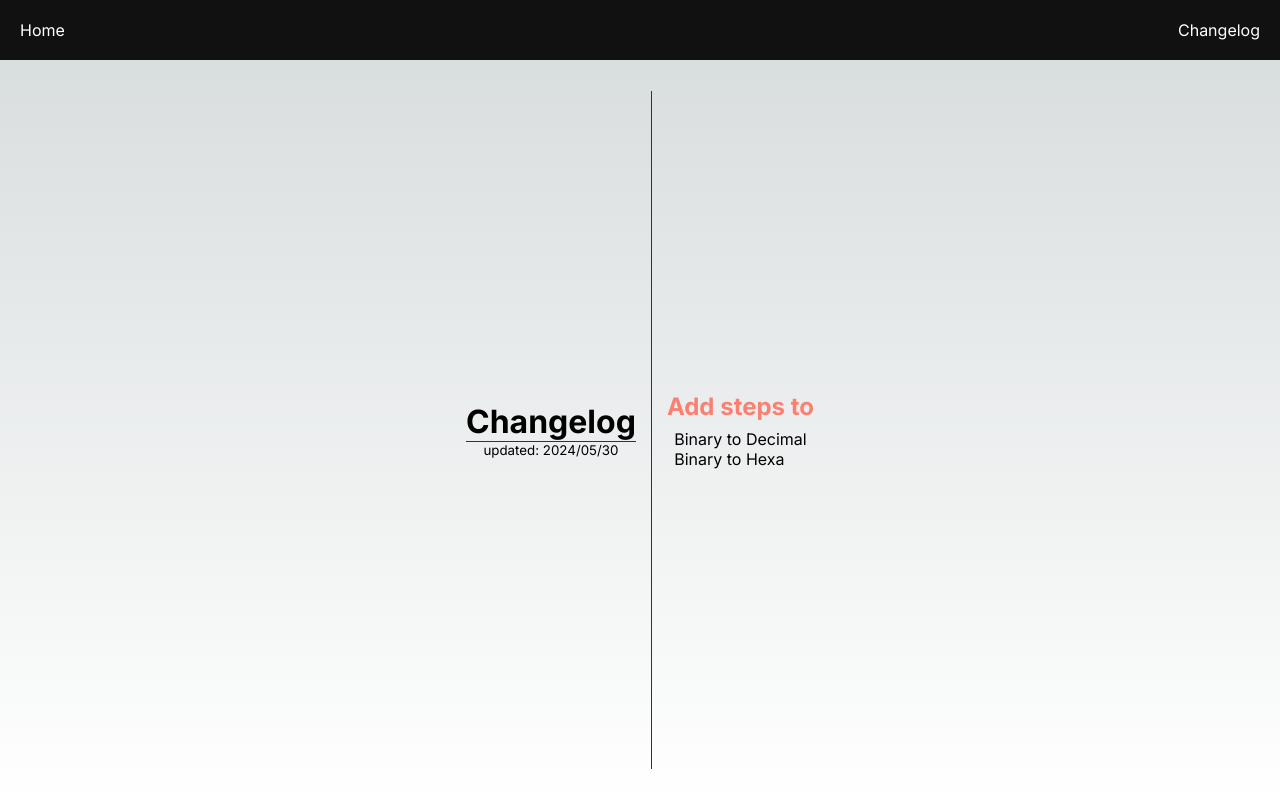
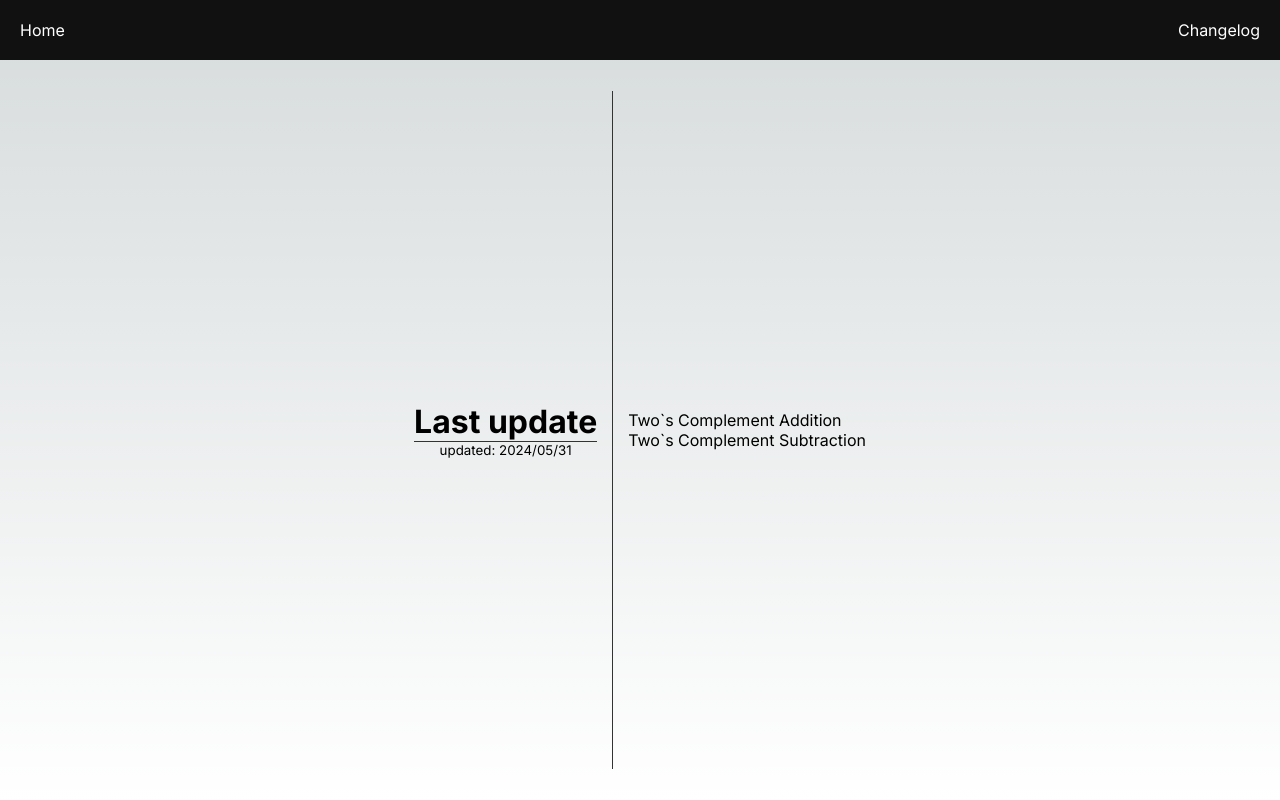
Before and after one commit to fazcue/logictools, a Next.js app: page /changelog in a window 1280 px wide. Built offline with nearby package versions, Linux system fonts and the light colour scheme.

Commit message:
Update changelog

```diff
--- a/src/app/(pages)/changelog/page.tsx
+++ b/src/app/(pages)/changelog/page.tsx
@@ -6,19 +6,16 @@ export default function Changelog() {
 	return (
 		<>
 			<Column width="auto">
-				<h1>Changelog</h1>
+				<h1>Last update</h1>
 				<HorizontalDivider />
-				<small>updated: 2024/05/30</small>
+				<small>updated: 2024/05/31</small>
 			</Column>
 			<Divider />
 			<Column width="auto">
-				<>
-					<h2>Add steps to</h2>
-					<ul>
-						<ol>Binary to Decimal</ol>
-						<ol>Binary to Hexa</ol>
-					</ul>
-				</>
+				<ul>
+					<ol>Two`s Complement Addition</ol>
+					<ol>Two`s Complement Subtraction</ol>
+				</ul>
 			</Column>
 		</>
 	)
```
